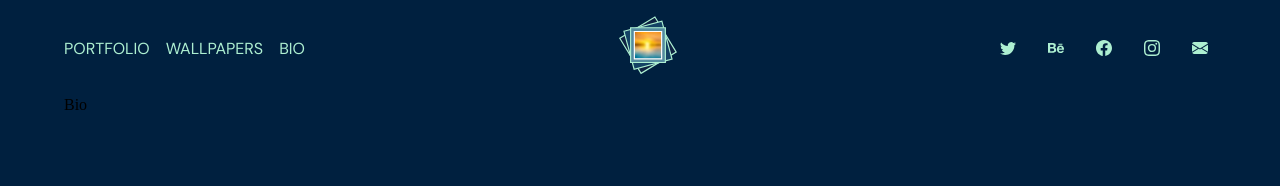
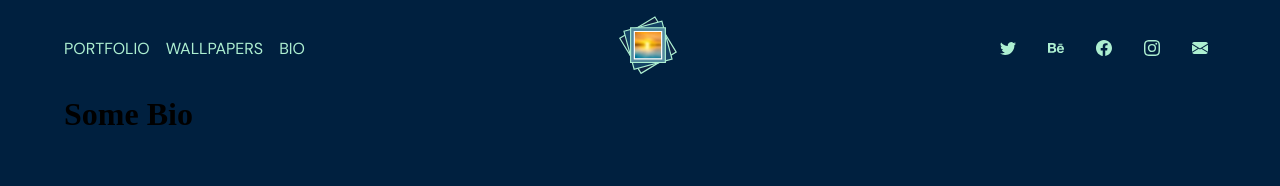
Before and after one commit to MILKYWAY-COOP/bug-free-adventure, a React (Create React App) app: page /bio in a window 1280 px wide. Shown: the top 186 px of the page. Built offline with nearby package versions, Linux system fonts and the light colour scheme.

Commit message:
Some Bio

```diff
--- a/src/Pages/Bio/Bio.tsx
+++ b/src/Pages/Bio/Bio.tsx
@@ -1,5 +1,7 @@
 
 
 export default function Bio() {
-  return <div>Bio</div>;
+  return <div>
+    <h1>Some Bio</h1>
+  </div>;
 }
```
